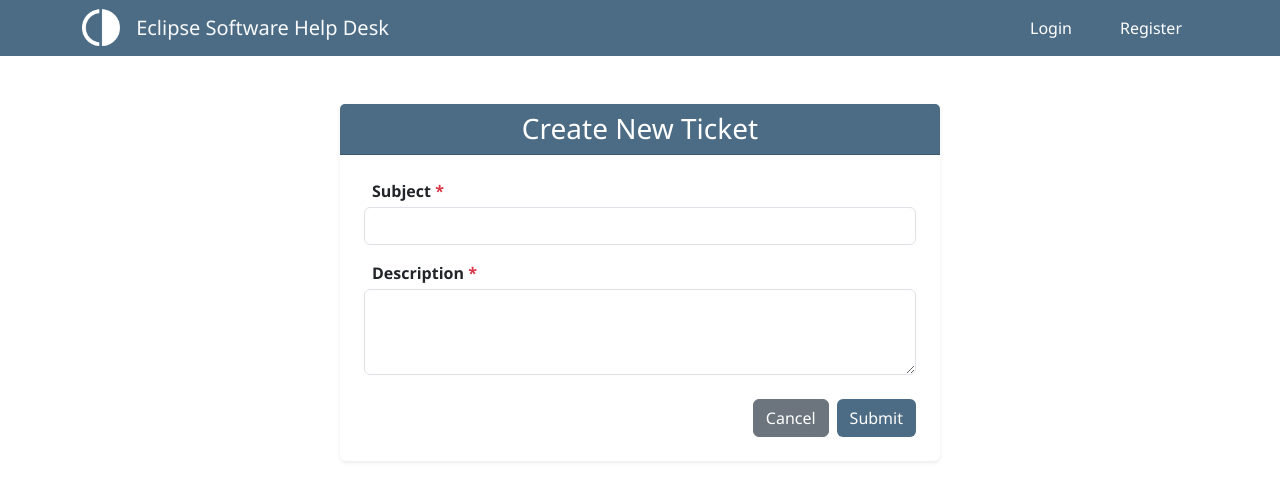
After one commit to rcsgrv/EclipseSoftwareHelpDesk, a Flask app: template HelpDesk/templates/create_ticket.html in a window 1280 px wide. The commit adds this page. Shown: the top 501 px of the page. Run offline with Flask 3, Linux system fonts and the light colour scheme; the template is opened without the code that fills it, so the values that code supplies are empty.

Commit message:
Added create_ticket.html. Added password_regex to registration helper to force users to provide a secure password. Fixed UI issue with estimated time not showing to 2dp. Fixed tickets.py to use is_admin to determine what users can see when ticket_details.html is implemented.

```diff
--- a/HelpDesk/models/user.py
+++ b/HelpDesk/models/user.py
@@ -8,7 +8,7 @@ class User(db.Model, UserMixin):
     forename = db.Column(db.String(50))
     surname = db.Column(db.String(50))
     email = db.Column(db.String(150), unique=True)
-    password = db.Column(db.String(20))
+    password = db.Column(db.String(16))
     is_admin = db.Column(db.Boolean, default=False)
     totp_secret = db.Column(db.String(16))
     is_2fa_enabled = db.Column(db.Boolean, default=False)
--- /dev/null
+++ b/HelpDesk/templates/create_ticket.html
@@ -0,0 +1,96 @@
+{% extends "base.html" %}
+{% block title %}Create Ticket{% endblock %}
+
+{% block content %}
+<div class="container mt-5">
+  <div class="card shadow-sm" style="max-width: 600px; margin: 0 auto; border: none;">
+    <div class="card-header text-white text-center" style="background-color: #4C6C85;">
+      <h3 class="mb-0">Create New Ticket</h3>
+    </div>
+
+    <div class="card-body p-4">
+      <form method="POST">
+        <div class="mb-3">
+          <label for="subject" class="form-label fw-semibold px-2 mb-1">Subject<span
+                 class="text-danger" data-bs-toggle="tooltip" data-bs-placement="left"
+                 title="Please provide a brief, concise title or summary of your issue or request"> *</span></label>
+          <input
+            type="text"
+            class="form-control"
+            id="subject"
+            name="subject"
+            value="{{ subject | default('') }}">
+        </div>
+
+        <div class="mb-3">
+            <label for="description" class="form-label fw-semibold px-2 mb-1">Description<span
+                   class="text-danger" data-bs-toggle="tooltip" data-bs-placement="top"
+                   title="Please provide a detailed explanation of your issue or request"> *</span></label>
+            <textarea
+                class="form-control"
+                id="description"
+                name="description"
+                rows="3">{{ description | default('') }}</textarea>
+        </div>
+
+        {% if current_user.is_admin == True %}
+            <div class="mb-3">
+                <label for="status" class="form-label fw-semibold px-2 mb-1">Status<span
+                       class="text-danger" data-bs-toggle="tooltip" data-bs-placement="top"
+                       title="Please select a status for the ticket"> *</span></label>
+                <select class="form-select"
+                        id="status"
+                        name="status">
+                    <option value="Open" {% if status == 'Open' %}selected{% endif %}>Open</option>
+                    <option value="In Progress" {% if status == 'In Progress' %}selected{% endif %}>In Progress</option>
+                    <option value="On Hold / Pending" {% if status == 'On Hold / Pending' %}selected{% endif %}>On Hold / Pending</option>
+                    <option value="Resolved" {% if status == 'Resolved' %}selected{% endif %}>Resolved</option>
+                    <option value="Closed" {% if status == 'Closed' %}selected{% endif %}>Closed</option>
+                </select>
+            </div>
+
+            <div class="mb-3">
+                <label for="priority" class="form-label fw-semibold px-2 mb-1">Priority<span
+                       class="text-danger" data-bs-toggle="tooltip" data-bs-placement="top"
+                       title="Please select a priority level for the ticket."> *</span></label>
+                <select class="form-select" id="priority" name="priority"
+                        data-bs-toggle="tooltip" data-bs-placement="top" title="Please select a priority level for the ticket">
+                    <option value="Low" {% if priority == 'Low' %}selected{% endif %}>Low</option>
+                    <option value="Normal" {% if priority == 'Normal' %}selected{% endif %}>Normal</option>
+                    <option value="High" {% if priority == 'High' %}selected{% endif %}>High</option>
+                </select>
+            </div>
+
+            <div class="mb-3">
+                <label for="estimated_time" class="form-label fw-semibold px-2 mb-1">Estimated Time (hours)<span
+                       class="text-danger" data-bs-toggle="tooltip" data-bs-placement="top"
+                       title="Please provide an estimate for how long it will take to action this ticket"> *</span></label>
+                <input type="number"
+                       class="form-control"
+                       id="estimated_time"
+                       name="estimated_time"
+                       step="any"
+                       min="1"
+                       max="40"
+                       value="{{ estimated_time|default('') }}">
+            </div>
+
+        {% else %}
+            <input type="hidden" name="status" value="{{ status | default('Open') }}">
+            <input type="hidden" name="priority" value="{{ priority | default('Normal') }}">
+            <input type="hidden" name="estimated_time" value="{{ estimated_time | default(4) }}">
+        {% endif %}
+
+        <div class="d-flex justify-content-end gap-2 mt-4">
+            <a href="{{ url_for('home.home') }}" class="btn btn-secondary">Cancel</a>
+            <button type="submit" class="btn text-white" style="background-color: #4C6C85;">Submit</button>
+        </div>
+    </form>
+</div>
+
+<script>
+    var tooltipTriggerList = [].slice.call(document.querySelectorAll('[data-bs-toggle="tooltip"]'));
+    tooltipTriggerList.map(function(el) { return new bootstrap.Tooltip(el); });
+</script>
+
+{% endblock %}
--- a/HelpDesk/templates/home.html
+++ b/HelpDesk/templates/home.html
@@ -171,7 +171,7 @@
                                     <span class="badge bg-secondary">{{ ticket.priority }}</span>
                                 {% endif %}
                             </td>
-                            <td class="text-center">{{ ticket.estimated_time or '-' }}</td>
+                            <td class="text-center">{{ "%.2f"|format(ticket.estimated_time) }}</td>
                             <td class="text-center">{{ ticket.date_created.strftime('%d-%m-%Y %H:%M:%S') }}</td>
                             <td class="text-center">
                                 <a href="{{ url_for('tickets.ticket_details', ticket_id=ticket.id) }}" class="btn btn-sm text-white" style="background-color: #4C6C85;">View</a>
```
Also changed, not shown: HelpDesk/templates/register.html (+20 -20 lines), HelpDesk/utils/registration_helper.py (+5 -2 lines), HelpDesk/utils/ticket_helper.py (+7 -1 lines), HelpDesk/views/tickets.py (+5 -5 lines), instance/EclipseSoftwareHelpDesk.db.
